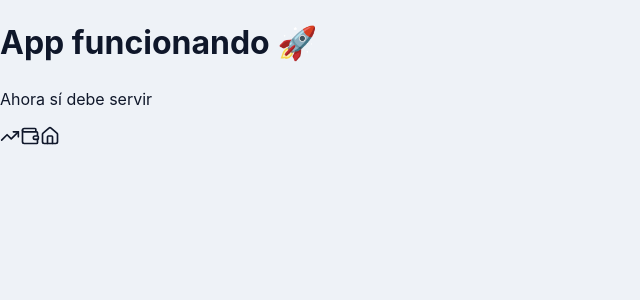
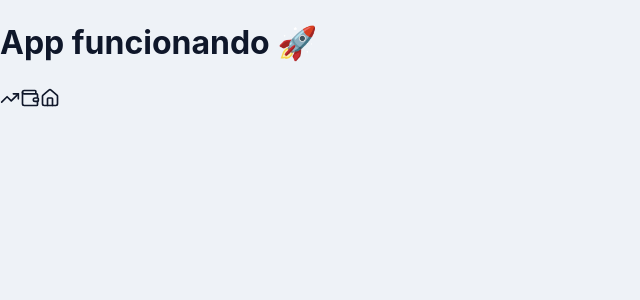
Before and after one commit to espanamanu41-eng/startsmart-app, a React (Vite) app: page / in a window 1280 px wide. Shown: the top 300 px of the page, without its empty margins (0-640 px from the left). Built offline with nearby package versions, Linux system fonts and the light colour scheme.

Commit message:
Update App.tsx

```diff
--- a/src/App.tsx
+++ b/src/App.tsx
@@ -4,8 +4,6 @@ export default function App() {
   return (
     <div>
       <h1>App funcionando 🚀</h1>
-      <p>Ahora sí debe servir</p>
-
       <TrendingUp size={20} />
       <Wallet size={20} />
       <Home size={20} />
```
